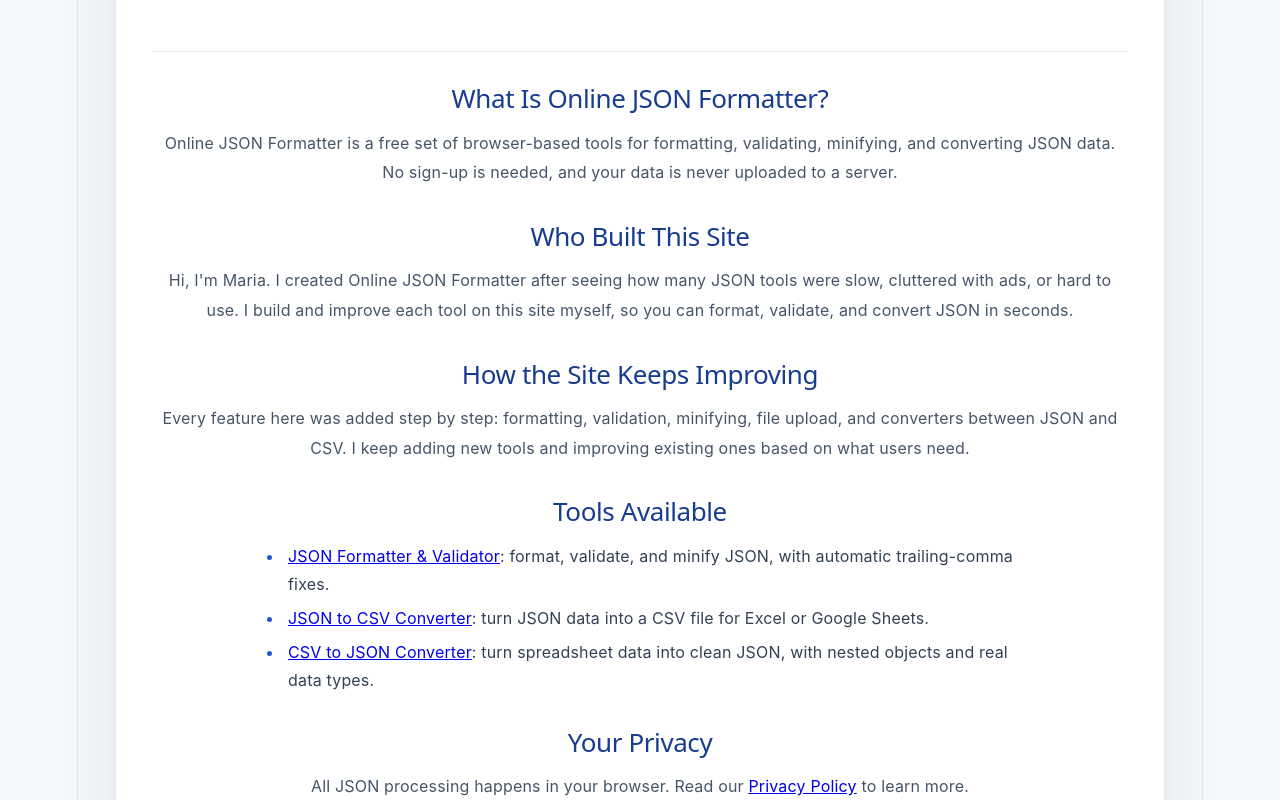
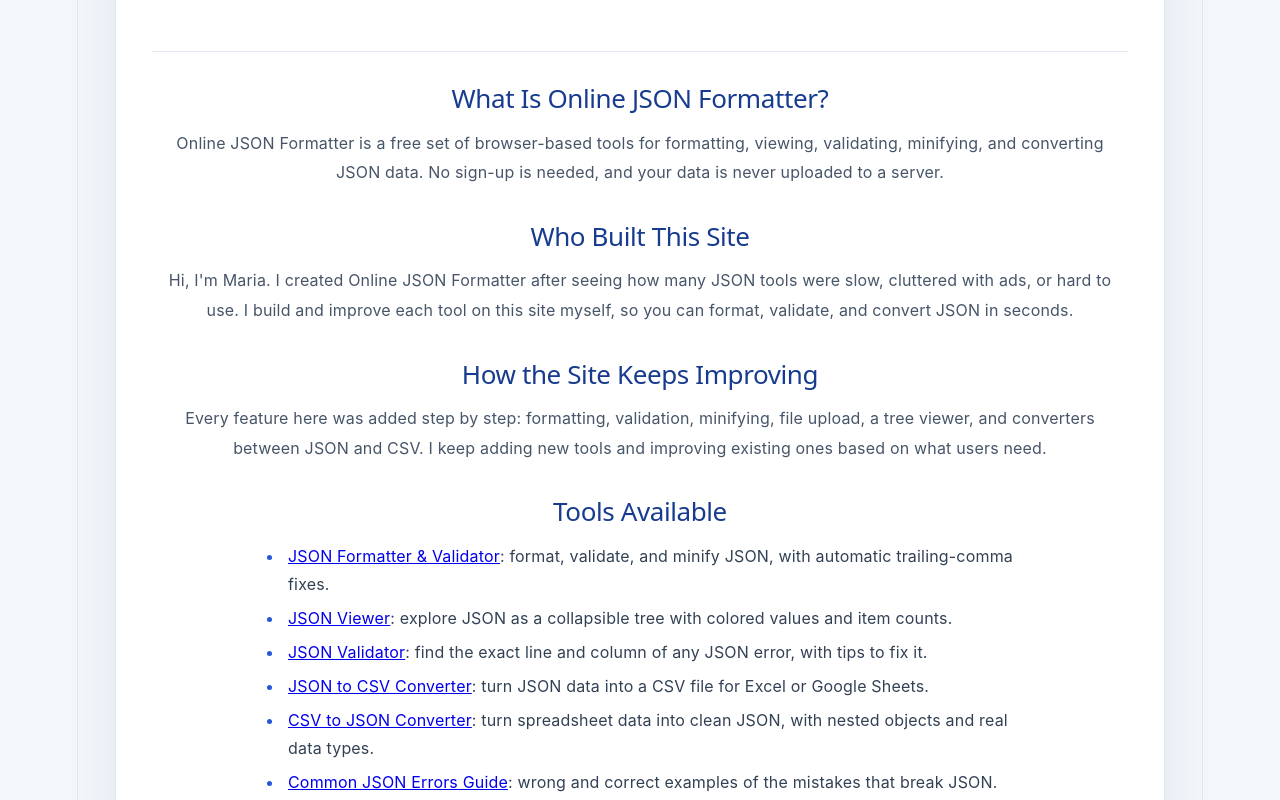
Before and after one commit to mariabk003-MS/online-json-formatter, a React (Vite) app: page /about in a window 1280 px wide. Shown: the part 220-1020 px from the top of the page. Built offline with nearby package versions, Linux system fonts and the light colour scheme.

Commit message:
Add JSON Viewer links to About page and all footers

```diff
--- a/src/About.jsx
+++ b/src/About.jsx
@@ -12,8 +12,8 @@ function About() {
         <h2>What Is Online JSON Formatter?</h2>
         <p>
           Online JSON Formatter is a free set of browser-based tools for
-          formatting, validating, minifying, and converting JSON data. No
-          sign-up is needed, and your data is never uploaded to a server.
+          formatting, viewing, validating, minifying, and converting JSON data.
+          No sign-up is needed, and your data is never uploaded to a server.
         </p>
 
         <h2>Who Built This Site</h2>
@@ -27,8 +27,9 @@ function About() {
         <h2>How the Site Keeps Improving</h2>
         <p>
           Every feature here was added step by step: formatting, validation,
-          minifying, file upload, and converters between JSON and CSV. I keep
-          adding new tools and improving existing ones based on what users need.
+          minifying, file upload, a tree viewer, and converters between JSON
+          and CSV. I keep adding new tools and improving existing ones based
+          on what users need.
         </p>
 
         <h2>Tools Available</h2>
@@ -38,12 +39,24 @@ function About() {
             and minify JSON, with automatic trailing-comma fixes.
           </li>
           <li>
+            <a href="/json-viewer">JSON Viewer</a>: explore JSON as a
+            collapsible tree with colored values and item counts.
+          </li>
+          <li>
+            <a href="/json-validator">JSON Validator</a>: find the exact line
+            and column of any JSON error, with tips to fix it.
+          </li>
+          <li>
             <a href="/json-to-csv">JSON to CSV Converter</a>: turn JSON data
             into a CSV file for Excel or Google Sheets.
           </li>
           <li>
             <a href="/csv-to-json">CSV to JSON Converter</a>: turn spreadsheet
             data into clean JSON, with nested objects and real data types.
+          </li>
+          <li>
+            <a href="/common-json-errors">Common JSON Errors Guide</a>: wrong
+            and correct examples of the mistakes that break JSON.
           </li>
         </ul>
 
@@ -57,11 +70,13 @@ function About() {
       <footer className="site-footer">
         <a href="/">JSON Formatter</a>
         {' | '}
+        <a href="/json-viewer">JSON Viewer</a>
+        {' | '}
+        <a href="/json-validator">JSON Validator</a>
+        {' | '}
         <a href="/json-to-csv">JSON to CSV Converter</a>
         {' | '}
         <a href="/csv-to-json">CSV to JSON Converter</a>
-        {' | '}
-        <a href="/json-validator">JSON Validator</a>
         {' | '}
         <a href="/common-json-errors">JSON Errors Guide</a>
         {' | '}
--- a/src/App.jsx
+++ b/src/App.jsx
@@ -288,6 +288,7 @@ function App() {
       </section>
 
       <footer className="site-footer">
+        <a href="/json-viewer">JSON Viewer</a>{' | '}
         <a href="/json-to-csv">JSON to CSV Converter</a>
         {' | '}
                 <a href="/csv-to-json">CSV to JSON Converter</a>
--- a/src/CsvToJson.jsx
+++ b/src/CsvToJson.jsx
@@ -349,6 +349,7 @@ function CsvToJson() {
       </section>
 
       <footer className="site-footer">
+        <a href="/json-viewer">JSON Viewer</a>{' | '}
         <a href="/">JSON Formatter</a>
         {' | '}
         <a href="/json-to-csv">JSON to CSV Converter</a>
--- a/src/JsonErrorsGuide.jsx
+++ b/src/JsonErrorsGuide.jsx
@@ -206,6 +206,7 @@ function JsonErrorsGuide() {
       </section>
 
       <footer className="site-footer">
+        <a href="/json-viewer">JSON Viewer</a>{' | '}
         <a href="/">JSON Formatter</a>
         {' | '}
         <a href="/json-validator">JSON Validator</a>
--- a/src/JsonToCsv.jsx
+++ b/src/JsonToCsv.jsx
@@ -282,6 +282,7 @@ function JsonToCsv() {
       </section>
 
       <footer className="site-footer">
+        <a href="/json-viewer">JSON Viewer</a>{' | '}
         <a href="/">JSON Formatter</a>
         {' | '}
                 <a href="/csv-to-json">CSV to JSON Converter</a>
--- a/src/JsonValidator.jsx
+++ b/src/JsonValidator.jsx
@@ -233,6 +233,7 @@ function JsonValidator() {
       </section>
 
       <footer className="site-footer">
+        <a href="/json-viewer">JSON Viewer</a>{' | '}
         <a href="/">JSON Formatter</a>
         {' | '}
         <a href="/json-to-csv">JSON to CSV Converter</a>
```
